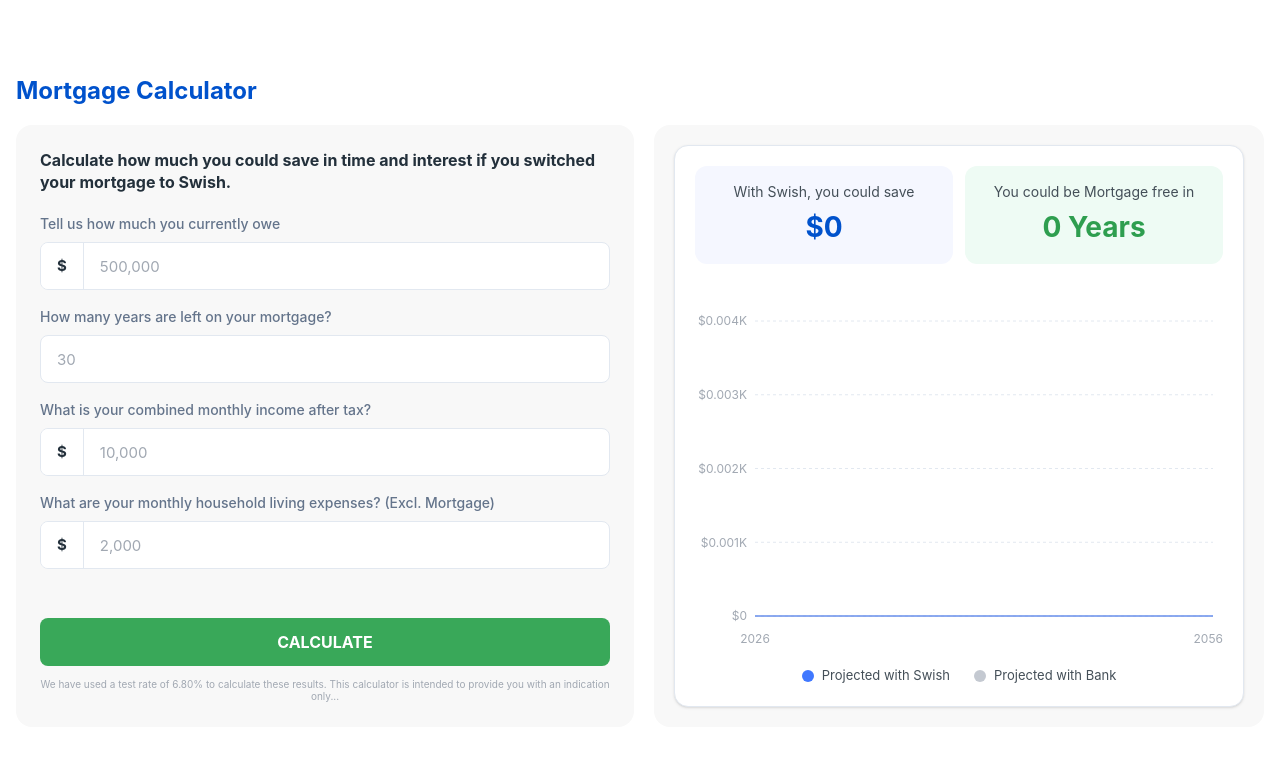
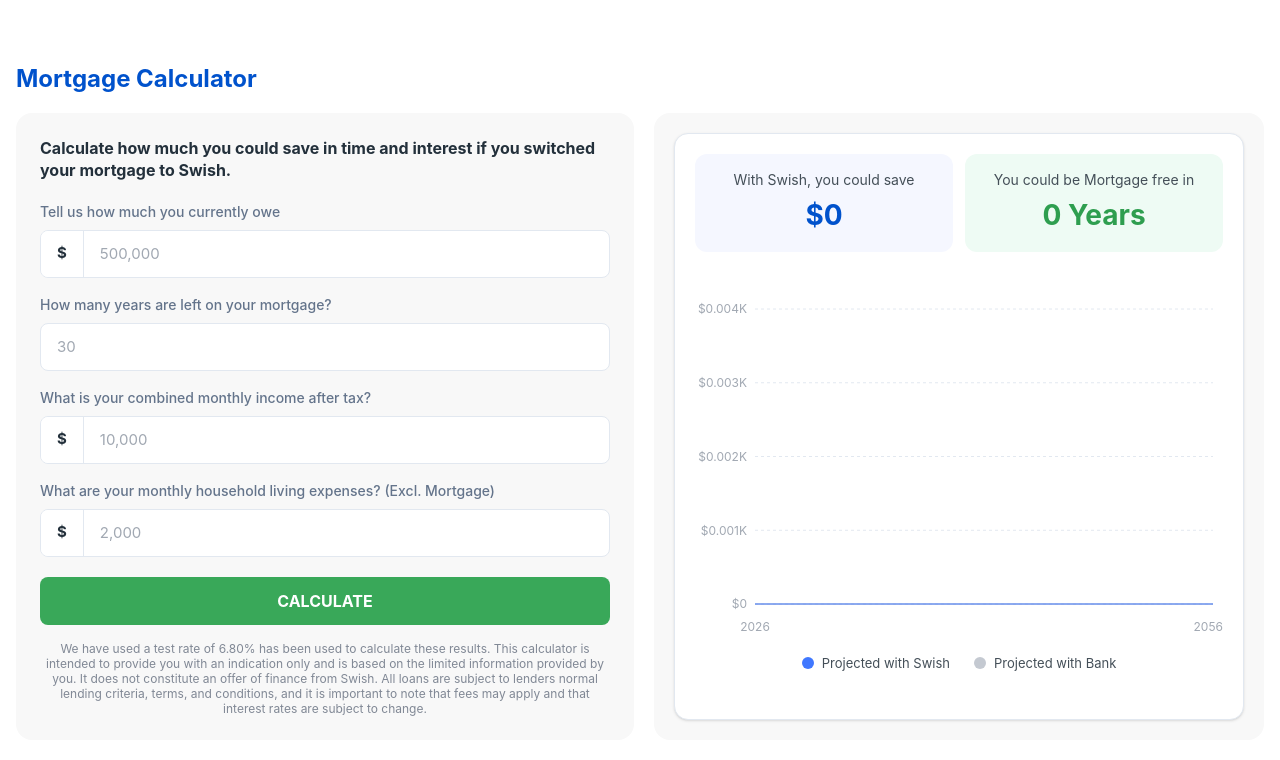
Before and after one commit to zainz001/MortageCalulator, a React (Vite) app: page / in a window 1280 px wide. Shown: the top 760 px of the page. Built offline with nearby package versions, Linux system fonts and the light colour scheme.

Commit message:
fixing the text

```diff
--- a/src/components/MortgageCalculator/MortgageCalculator.jsx
+++ b/src/components/MortgageCalculator/MortgageCalculator.jsx
@@ -82,8 +82,8 @@ export default function MortgageCalculator() {
                         </button>
 
                         {/* Reduced text top margin */}
-                        <p className="text-[10px] text-[#A1A8B2] mt-3 leading-tight text-center">
-                            We have used a test rate of 6.80% to calculate these results. This calculator is intended to provide you with an indication only...
+                        <p className="text-[12px] text-[#808895] leading-[15px] text-center mt-4">
+                            We have used a test rate of 6.80% has been used to calculate these results. This calculator is intended to provide you with an indication only and is based on the limited information provided by you. It does not constitute an offer of finance from Swish. All loans are subject to lenders normal lending criteria, terms, and conditions, and it is important to note that fees may apply and that interest rates are subject to change.
                         </p>
                     </div>
 
```
